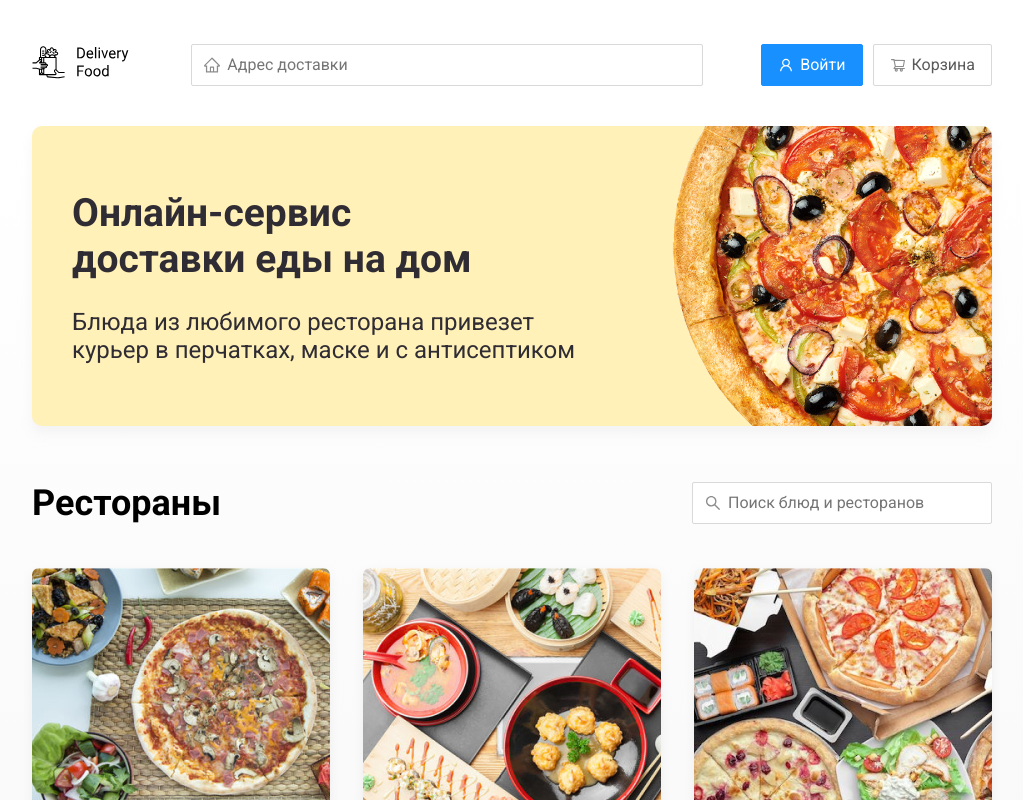
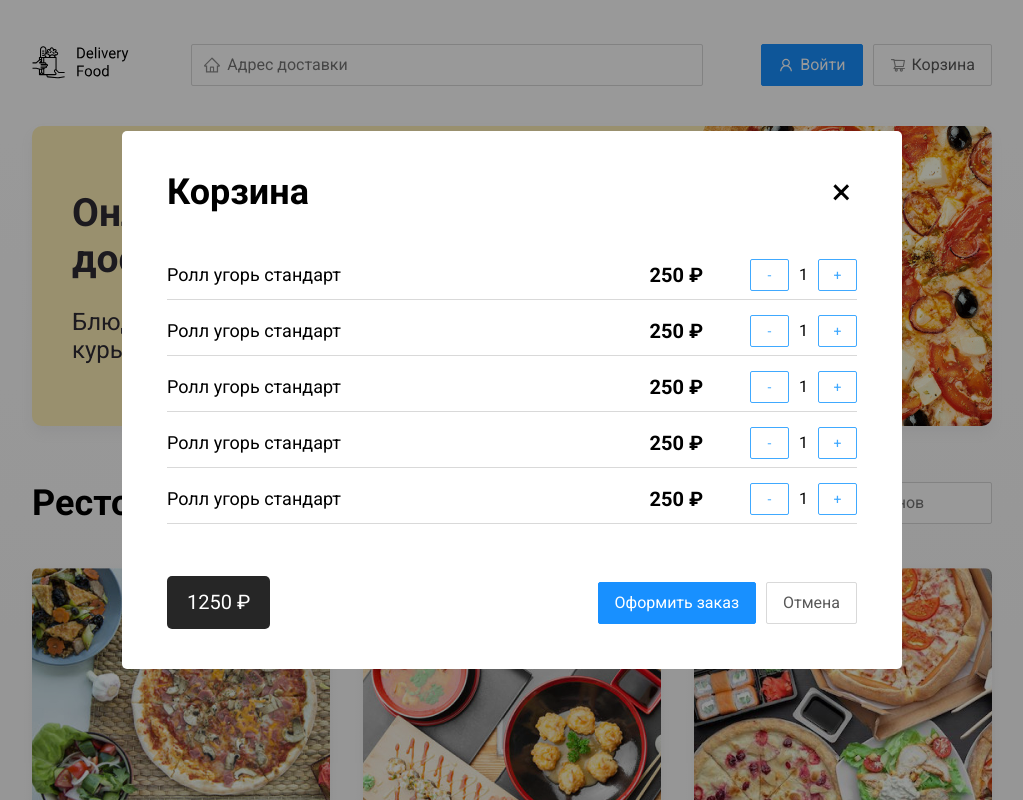
Before and after one commit to nikagl777/Delivery-Food, a plain HTML site: page index.html in a window 1280 px wide. Both pictures are taken after a click on the button "Корзина". Shown: the top 800 px of the page, without its empty margins (128-1151 px from the left). Drawn offline with Linux system fonts and the light colour scheme.

Commit message:
Add files via upload

```diff
--- a/index.html
+++ b/index.html
@@ -197,6 +197,68 @@
             <!-- /.fooker-block -->
         </div>
     </footer>
+    <div class="modal">
+        <div class="modal-dialog">
+            <div class="modal-header">
+                <h3 class="modal-title">Корзина</h3>
+                <button class="close">&times;</button>
+            </div>
+            <div class="modal-body">
+                <div class="food-row">
+                    <span class="food-name">Ролл угорь стандарт</span>
+                    <strong class="food-price">250 ₽</strong>
+                    <div class="food-counter">
+                        <button class="counter-button">-</button>
+                        <span class="counter">1</span>
+                        <button class="counter-button">+</button>
+                    </div>
+                </div>
+                <div class="food-row">
+                    <span class="food-name">Ролл угорь стандарт</span>
+                    <strong class="food-price">250 ₽</strong>
+                    <div class="food-counter">
+                        <button class="counter-button">-</button>
+                        <span class="counter">1</span>
+                        <button class="counter-button">+</button>
+                    </div>
+                </div>
+                <div class="food-row">
+                    <span class="food-name">Ролл угорь стандарт</span>
+                    <strong class="food-price">250 ₽</strong>
+                    <div class="food-counter">
+                        <button class="counter-button">-</button>
+                        <span class="counter">1</span>
+                        <button class="counter-button">+</button>
+                    </div>
+                </div>
+                <div class="food-row">
+                    <span class="food-name">Ролл угорь стандарт</span>
+                    <strong class="food-price">250 ₽</strong>
+                    <div class="food-counter">
+                        <button class="counter-button">-</button>
+                        <span class="counter">1</span>
+                        <button class="counter-button">+</button>
+                    </div>
+                </div>
+                <div class="food-row">
+                    <span class="food-name">Ролл угорь стандарт</span>
+                    <strong class="food-price">250 ₽</strong>
+                    <div class="food-counter">
+                        <button class="counter-button">-</button>
+                        <span class="counter">1</span>
+                        <button class="counter-button">+</button>
+                    </div>
+                </div>
+            </div>
+            <div class="modal-footer">
+                <span class="modal-pricetag">1250 ₽</span>
+                <div class="footer-buttons">
+                    <button class="button button-primary">Оформить заказ</button>
+                    <button class="button">Отмена</button>
+                </div>
+            </div>
+        </div>
+    </div>
     <script src="js/wow.min.js"></script>
     <script src="js/main.js"></script>
 </body>
```
